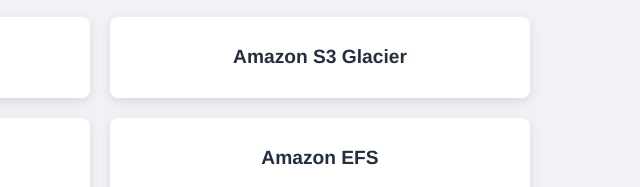
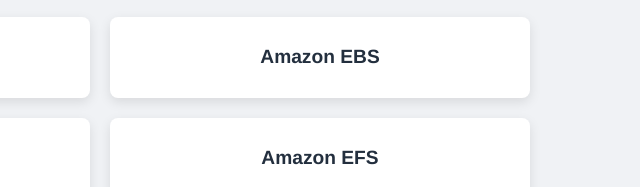
Before and after one commit to ralexandrecode/Guia-Estudos-AWS-SAA-C03, a plain HTML site: page storage.html in a window 1280 px wide. Shown: the part 214-401 px from the top of the page, 540-1180 px from the left. Drawn offline with Linux system fonts and the light colour scheme.

Commit message:
Update storage.html

```diff
--- a/storage.html
+++ b/storage.html
@@ -24,10 +24,10 @@
         <main>
             <ul class="service-list">
                 <li><a href="services/s3.html">Amazon S3</a></li>
-                <li><a href="services/glacier.html">Amazon S3 Glacier</a></li>
+                <li><a href="services/glacier.html">Amazon EBS</a></li>
                 <li><a href="services/storage-gateway.html">AWS Storage Gateway</a></li>
                 <li><a href="services/efs.html">Amazon EFS</a></li>
-                <li><a href="services/efs.html">Amazon EBS</a></li>
+                <li><a href="services/ebs.html">Amazon EBS</a></li>
                 <!--
                 Quando você adicionar o próximo serviço de Storage, o link virá aqui.
                 Exemplo:
```
